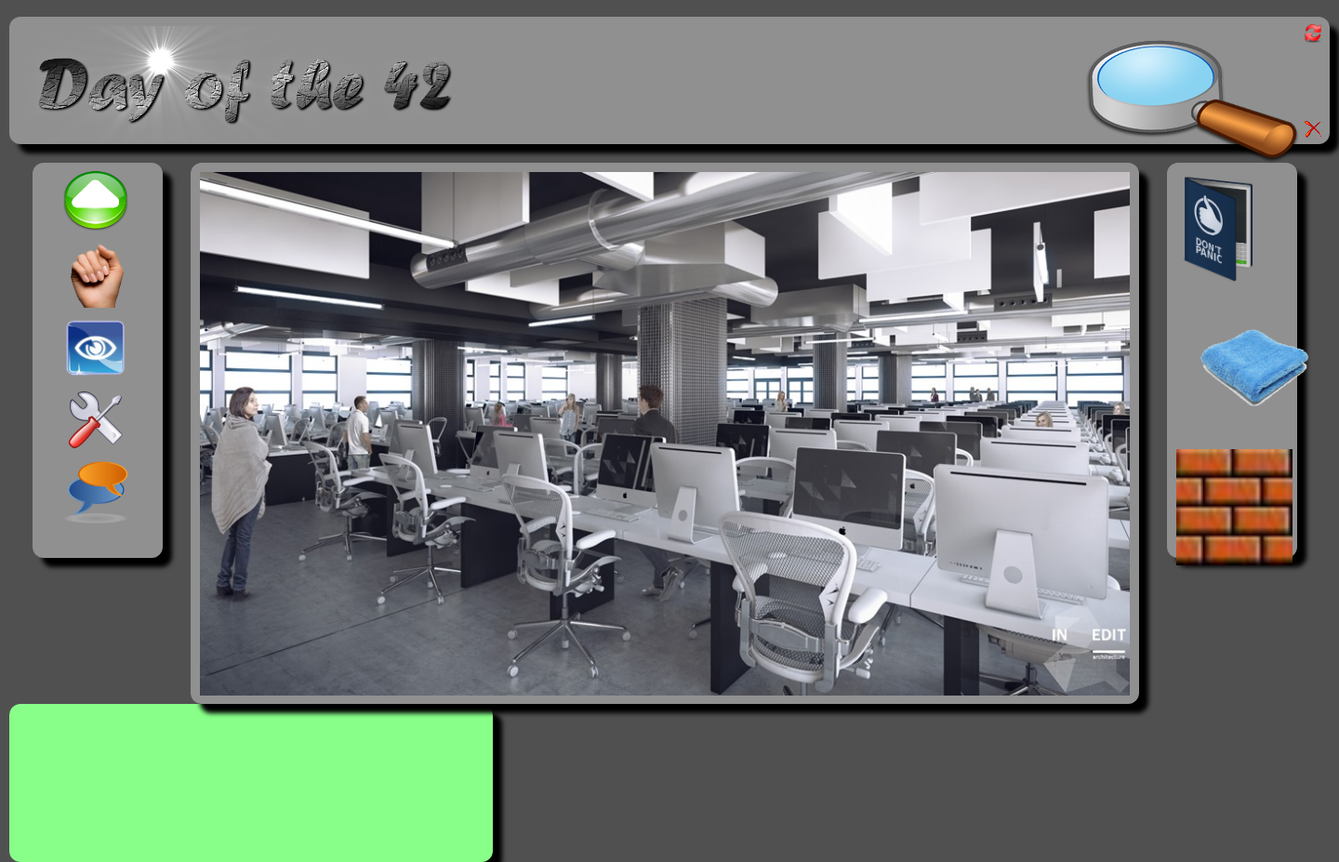
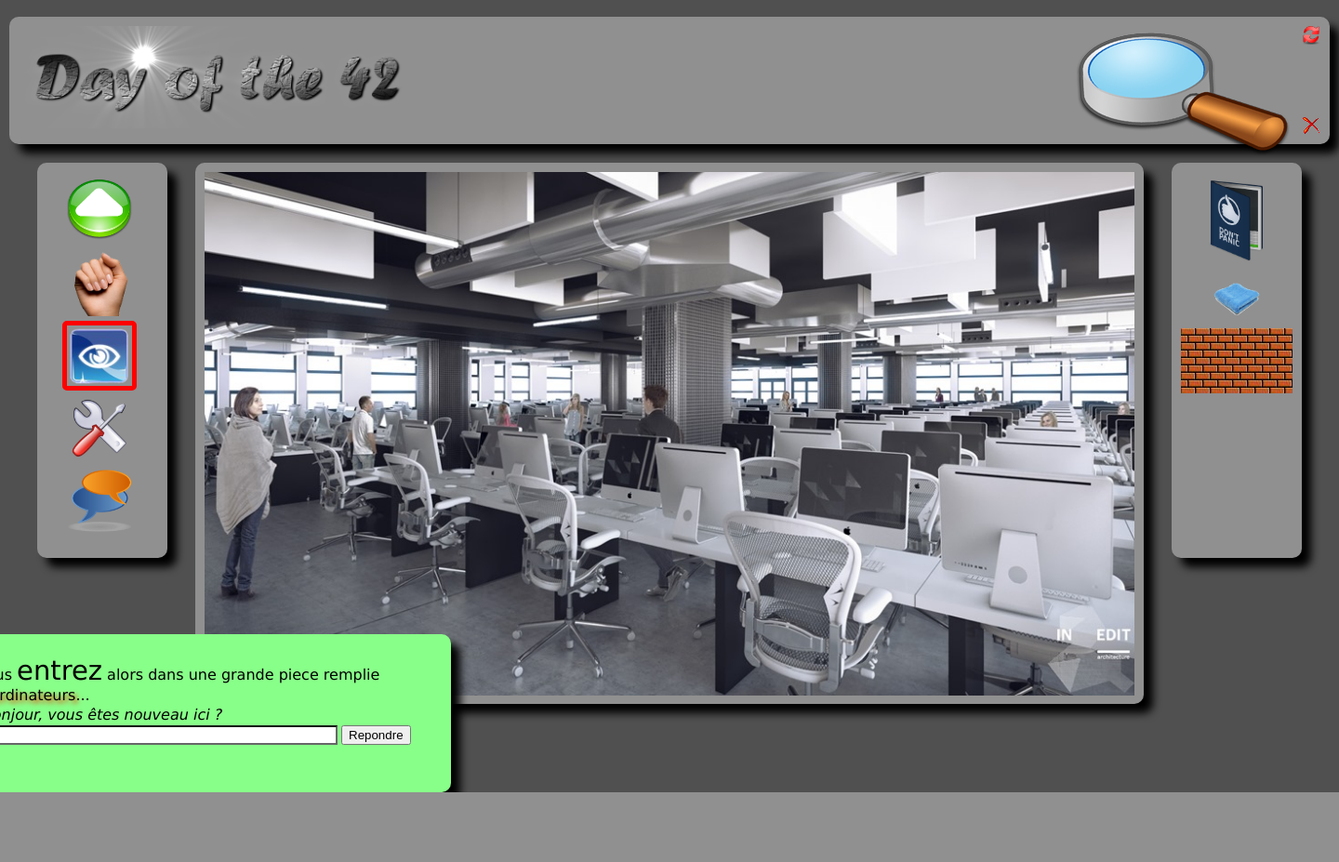
Before and after one commit to ebaudet/php_piscine, a PHP site: page /doft.html in a window 1440 px wide. Shown: the whole page at 93% size. After the commit the page ends 852 px from the top, so only its background shows below. Run offline with PHP 8.4, Linux system fonts and the light colour scheme.

Commit message:
amelioration j00

```diff
--- a/j00/ex02/doft.css
+++ b/j00/ex02/doft.css
@@ -6,7 +6,7 @@
 /*   By: ebaudet <ebaudet@student.42.fr>            +#+  +:+       +#+        */
 /*                                                +#+#+#+#+#+   +#+           */
 /*   Created: 2014/03/31 23:24:08 by ebaudet           #+#    #+#             */
-/*   Updated: 2014/04/01 00:40:29 by ebaudet          ###   ########.fr       */
+/*   Updated: 2014/04/01 23:37:19 by ebaudet          ###   ########.fr       */
 /*                                                                            */
 /* ************************************************************************** */
 
@@ -19,16 +19,17 @@ body {
 #wrap {
 	margin: 0 auto;
 	width: 1420px;
+	position: relative;
 }
 .block {
-	-webkit-border-radius: 12px;
-	-moz-border-radius: 12px;
-	border-radius: 12px;
-	-moz-box-shadow: 10px 10px 5px 0px #000000;
--webkit-box-shadow: 10px 10px 5px 0px #000000;
--o-box-shadow: 10px 10px 5px 0px #000000;
-box-shadow: 10px 10px 5px 0px #000000;
-filter:progid:DXImageTransform.Microsoft.Shadow(color=#000000, Direction=134, Strength=5);
+	-webkit-border-radius: 10px;
+	-moz-border-radius: 10px;
+	border-radius: 10px;
+	-moz-box-shadow: 10px 10px 10px 0px #000000;
+	-webkit-box-shadow: 10px 10px 10px 0px #000000;
+	-o-box-shadow: 10px 10px 10px 0px #000000;
+	box-shadow: 10px 10px 10px 0px #000000;
+	filter:progid:DXImageTransform.Microsoft.Shadow(color=#000000, Direction=134, Strength=5);
 }
 
 /****************
@@ -39,13 +40,13 @@ filter:progid:DXImageTransform.Microsoft.Shadow(color=#000000, Direction=134, St
 	background-color: #909090;
 	height: 137px;
 	width: 1420px;
-	margin: 18px auto 20px;
+	margin: 18px 0 20px;
 	position: relative;
 }
 
 #header img#day_42 {
 	margin: 10px;
-	height: 125px;
+	height: 110px;
 }
 
 #header img.button {
@@ -54,9 +55,9 @@ filter:progid:DXImageTransform.Microsoft.Shadow(color=#000000, Direction=134, St
 }
 
 #header img#loupe {
-	bottom: -28px;
-    position: absolute;
-    right: 20px;
+	bottom: -20px;
+	position: absolute;
+	right: 30px;
 }
 
 #header a {
@@ -65,14 +66,14 @@ filter:progid:DXImageTransform.Microsoft.Shadow(color=#000000, Direction=134, St
 
 #header a#reload {
 	position: absolute;
-	right: 8px;
-    top: 8px;
+	right: 10px;
+	top: 10px;
 }
 
 #header a#close {
 	position: absolute;
-	right: 8px;
-    bottom: 2px;
+	right: 10px;
+	bottom: 6px;
 }
 
 /****************
@@ -81,16 +82,23 @@ filter:progid:DXImageTransform.Microsoft.Shadow(color=#000000, Direction=134, St
 
 #menu {
 	width: 140px;
-	height: 425px;
+	height: 416px;
 	background-color: #909090;
 	float: left;
-	margin: 0 20px 0 25px;
+	margin: 0 20px 0 30px;
+	padding-top: 9px;
 }
 #menu img {
-	margin: 6px 33px 0;
-    width: 70px;
+	margin: 6px 33px 0 32px;
+	width: 70px;
 }
-
+#menu img.contour {
+	border: solid 5px #f00;
+	-webkit-border-radius: 5px;
+	-moz-border-radius: 5px;
+	border-radius: 5px;
+	margin: 1px 0 -5px 27px;
+}
 /************************
 *	CONTENU CENTRAL 	*
 *************************/
@@ -114,15 +122,24 @@ filter:progid:DXImageTransform.Microsoft.Shadow(color=#000000, Direction=134, St
 
 #info {
 	width: 140px;
-	height: 425px;
+	height: 416px;
 	background-color: #909090;
 	float: left;
 	margin: 0 25px 0 20px;
+	padding-top: 9px;
 }
 
 #info img {
-	margin: 10px;
-	height: 125px;
+	margin: 6px 33px 0 35px;
+	width: 70px;
+}
+
+#info #wall {
+
+	background: #fff url("resources/brick.jpg") repeat left top;
+	height: 70px;
+	width: 120px;
+	margin: 1px 10px 0;
 }
 
 /****************
@@ -130,7 +147,33 @@ filter:progid:DXImageTransform.Microsoft.Shadow(color=#000000, Direction=134, St
 *****************/
 
 #formulaire {
-	width: 520px;
-	height: 170px;
+	position: absolute;
+	margin: -75px 0 0 -45px;
+	width: 500px;
+	height: 130px;
 	background-color: #88FF89;
+	padding: 20px 10px;
 }
+
+#formulaire p {
+	margin: 2px 0;
+	font-family: Verdana, sans-serif;
+	font-size: 16px;
+}
+
+#formulaire p span.big {
+	font-size: 29px;
+}
+
+#formulaire p span.wesh {
+	text-shadow: 3px 3px 5px #E30;
+}
+
+#formulaire p.toi-meme-tu-sais {
+	font-style: italic;
+}
+
+#formulaire input[type=text]{
+	width: 380px;
+	border: 2px inset #666;
+}
--- a/j00/ex02/doft.html
+++ b/j00/ex02/doft.html
@@ -10,31 +10,38 @@
 		<div id="header" class="block">
 			<img src="resources/day_of_the_42.png" id="day_42">
 			<img src="resources/loupe.png" id="loupe">
-			<a href="www.relaischateaux.com" id="close">
+			<a href="http://www.relaischateaux.com" id="close">
 				<img src="resources/close.gif" class="button">
 			</a>
-			<a href="www.disney.com" id="reload">
+			<a href="http://www.disney.com" id="reload">
 				<img src="resources/reload.png" class="button">
 			</a>
 		</div>
 		<div id="menu" class="block">
 			<img src="resources/arrow.png" alt="Avancer" title="Avancer">
 			<img src="resources/main.png" alt="Prendre" title="Prendre">
-			<img src="resources/oeil.png" alt="Regarder" title="Regarder">
+			<img src="resources/oeil.png" alt="Regarder" title="Regarder" class="contour">
 			<img src="resources/outil.png" alt="Utiliser" title="Utiliser">
 			<img src="resources/chat-icon.png" alt="Parler" title="Parler">
 		</div>
 		<div id="content" class="block">
-			<img src="resources/cluster.jpg">
+			<img src="resources/cluster.jpg" border="0" orgWidth="1024" orgHeight="576" usemap="#promotional_link" alt="" />
+			<map name="promotional_link" id="promotional_link">
+				<area  alt="ikea" title="ikea" href="http://www.ikea.com/" shape="poly" coords="361,489,392,478,378,466,340,453,332,412,335,382,322,336,337,319,382,321,410,343,427,378,449,384,464,403,475,424,464,443,449,464,426,481,467,493,480,514,466,526,435,513,447,544,429,562,413,545,406,533,385,533,365,545,351,563,325,558,333,532,358,517,329,513,341,492,365,488" style="outline:none;" target="_self"     />
+				<area  alt="apple" title="apple" href="http://www.apple.com/" shape="poly" coords="805,315,1003,332,999,475,934,467,931,499,853,483,855,458,806,440" style="outline:none;" target="_self"     />
+			</map>
 		</div>
 		<div id="info" class="block">
 			<img src="resources/book.png">
 			<img src="resources/towel.png">
-			<img src="resources/brick.jpg">
+			<div id="wall"></div>
 		</div>
 		<br style="clear: both;">
 		<div id="formulaire" class="block">
-
+			<p>Vous <span class="big">entrez</span> alors dans une grande piece remplie d'<span class="wesh">ordinateurs</span>...</p>
+			<p class="toi-meme-tu-sais">-Bonjour, vous &ecirc;tes nouveau ici ?</p>
+			<input type="text" />
+			<input type="submit" value="Repondre" />
 		</div>
 	</div>
 </body>
```
